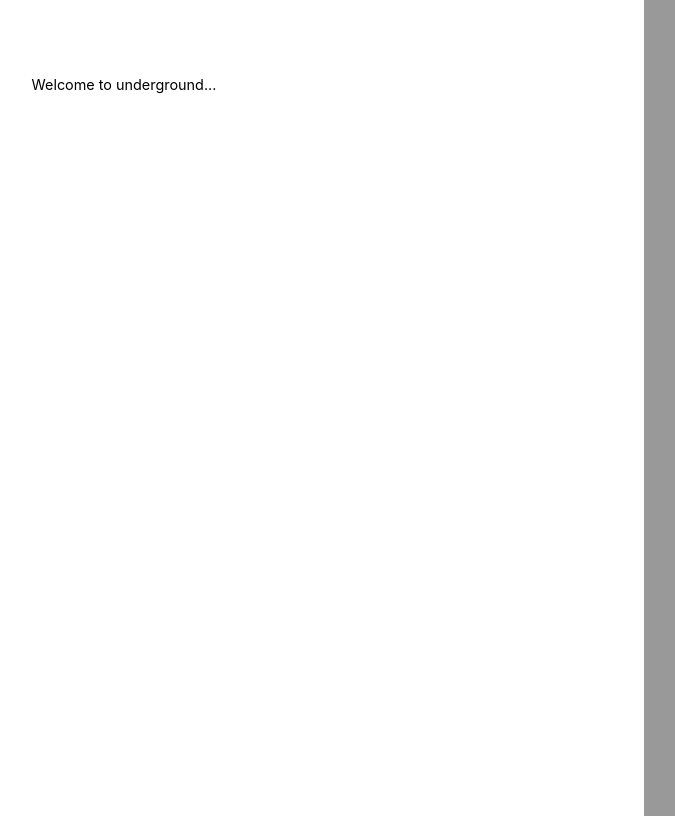
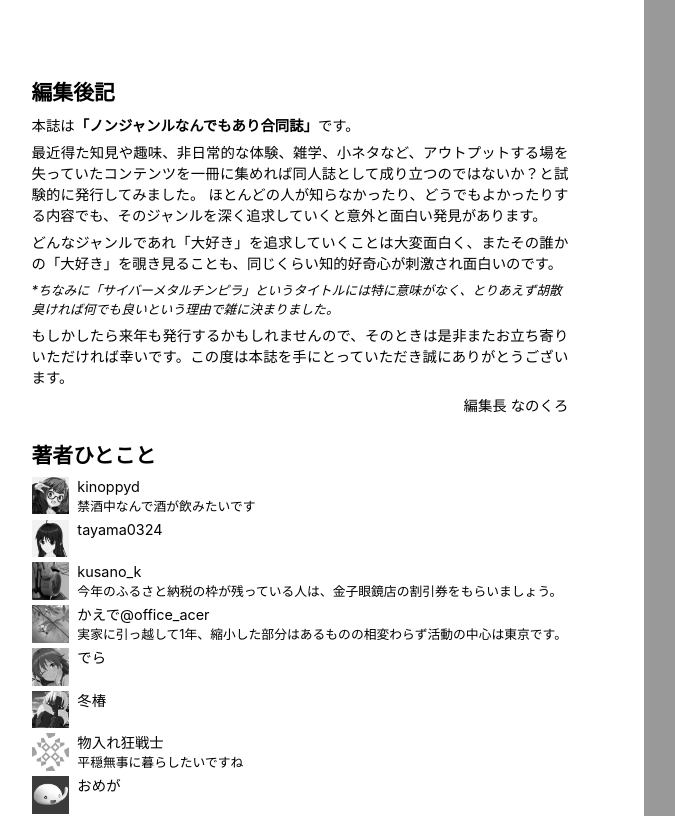
Before and after one commit to tayama0324/cybermetal, a Next.js app: page /atogaki in a window 1280 px wide. Shown: the top 816 px of the page, without its empty margins (44-719 px from the left). Built offline with nearby package versions, Linux system fonts and the light colour scheme.

Commit message:
add atogaki

```diff
--- /dev/null
+++ b/components/Atogaki.module.scss
@@ -0,0 +1,20 @@
+.main {
+  display: flex;
+  margin-bottom:0.3rem;
+  vertical-align: center;
+}
+.image {
+  width: 10mm;
+  height: 10mm;
+  margin-right: 0.5rem;
+  filter: grayscale(100%);
+}
+.author {
+  margin-bottom: 0;
+  font-size: 0.9rem;
+  line-height: 1.2rem;
+}
+.message {
+  margin-bottom: 0;
+  font-size: 0.8rem;
+}
--- /dev/null
+++ b/components/Atogaki.tsx
@@ -0,0 +1,20 @@
+import * as React from 'react'
+import s from './Atogaki.module.scss'
+
+type Props = {
+  author: string
+  image: string
+  message: string
+}
+
+export const Atogaki: React.FC<Props> = (props) => {
+  return (
+    <div className={s.main}>
+      <img className={s.image} src={props.image} />
+      <div>
+        <p className={s.author}>{props.author}</p>
+        <p className={s.message}>{props.message}</p>
+      </div>
+    </div>
+  )
+}
--- a/pages/atogaki.tsx
+++ b/pages/atogaki.tsx
@@ -1,7 +1,44 @@
+import {Atogaki} from '../components/Atogaki'
+
 export default function Page() {
   return (
     <div>
-      <p>Welcome to underground...</p>
+      <div>
+        <h2>編集後記</h2>
+        <p>
+          本誌は<strong>「ノンジャンルなんでもあり合同誌」</strong>です。
+        </p>
+        <p>
+          最近得た知見や趣味、非日常的な体験、雑学、小ネタなど、アウトプットする場を失っていたコンテンツを一冊に集めれば同人誌として成り立つのではないか？と試験的に発行してみました。
+          ほとんどの人が知らなかったり、どうでもよかったりする内容でも、そのジャンルを深く追求していくと意外と面白い発見があります。
+        </p>
+        <p>
+          どんなジャンルであれ「大好き」を追求していくことは大変面白く、またその誰かの「大好き」を覗き見ることも、同じくらい知的好奇心が刺激され面白いのです。
+        </p>
+        <small>
+          *ちなみに「サイバーメタルチンピラ」というタイトルには特に意味がなく、とりあえず胡散臭ければ何でも良いという理由で雑に決まりました。
+        </small>
+        <p>
+          もしかしたら来年も発行するかもしれませんので、そのときは是非またお立ち寄りいただければ幸いです。この度は本誌を手にとっていただき誠にありがとうございます。
+        </p>
+        <p style={{textAlign: 'right'}}>編集長 なのくろ</p>
+      </div>
+      <div style={{marginTop: '1.5rem'}}>
+        <h2>著者ひとこと</h2>
+        <div>
+          <Atogaki author={'kinoppyd'} image={'/kinoppyd/author.jpeg'} message={'禁酒中なんで酒が飲みたいです'} />
+          <Atogaki author={'tayama0324'} image={'/tayama/author.jpg'} message={''} />
+          <Atogaki author={'kusano_k'} image={'/kusano/author.png'} message={'今年のふるさと納税の枠が残っている人は、金子眼鏡店の割引券をもらいましょう。'} />
+          <Atogaki author={'かえで@office_acer'} image={'/sekiyasu/author.jpeg'} message={'実家に引っ越して1年、縮小した部分はあるものの相変わらず活動の中心は東京です。'} />
+          <Atogaki author={'でら'} image={'/dera/author.jpeg'} message={''} />
+          <Atogaki author={'冬椿'} image={'/fuyutsubaki/author.png'} message={''} />
+          <Atogaki author={'物入れ狂戦士'} image={'/pokeba/author.png'} message={'平穏無事に暮らしたいですね'} />
+          <Atogaki author={'おめが'} image={'/omega/author.png'} message={''} />
+          <Atogaki author={'ながいたん'} image={'/nagaitan/author.jpeg'} message={'コミケ初参戦です。よい記念になりました。'} />
+          <Atogaki author={'daichiro.eth'} image={'/daichiro/author.png'} message={''} />
+          <Atogaki author={'なのくろ'} image={'/nanocloudx/author.jpeg'} message={'最後までお読みいただきありがとうございました！来年は良い年になりますように！！！'} />
+        </div>
+      </div>
     </div>
   )
 }
--- a/pages/nanocloudx/5.tsx
+++ b/pages/nanocloudx/5.tsx
@@ -17,10 +17,10 @@ export default function Page() {
         さて、住み慣れた秋葉原を離れるにあたり、どこに住むべきかは悩ましい問題であった。
       </p>
       <p>
-        僕が秋葉原以上に好きな街は「東京都千代田区丸の内」である。
-        復刻した東京駅の駅舎、財閥が長年掛けて整備してきた景観、おしゃれな店舗群、そして皇居。
+        僕が秋葉原と同じく好きな街は「東京都千代田区丸の内」である。
+        復刻した東京駅の丸の内駅舎、財閥が長年掛けて整備してきた景観、おしゃれで洗練された店舗群、そして皇居。
         もし住めるのなら丸の内が良いなーと前前前世から思っていたのだが、まあ当然無理である。
-        そもそも丸の内には住居が存在しない。というより仮に存在したとしても億万長者でないと住めない。
+        そもそも丸の内には住居が存在しない。というより仮に存在したとしても億万長者でないと住めない。異世界転生するしかない。
       </p>
       <p>
         次に好きな街は「東京都大田区羽田空港」である。
--- a/pages/nanocloudx/6.tsx
+++ b/pages/nanocloudx/6.tsx
@@ -23,7 +23,7 @@ export default function Page() {
         有明ガーデンは有明に誕生した約200店舗規模の大型ショッピングモールである。
         スーパーはもちろん、大型書店、スポーツ用品店、マッサージ店、アパレル店など多数。飲食店街とフードコートは選択肢が豊富。
         関東最大の無印良品や天然温泉が楽しめる泉天空の湯、8000人収容可能な東京ガーデンシアター、ライオンキング公演中の劇団四季劇場も併設。
-        コミケ参加者は国際展示場駅を出て右に曲がると思うが、左に曲がって徒歩２〜３分の場所に有明ガーデンがあるので是非帰りにでも行ってみて欲しい。
+        コミケ参加者は国際展示場駅を出て右に曲がると思うが、左に曲がって徒歩２〜３分の場所に有明ガーデンがあるので是非帰りに立ち寄ってみて欲しい。
       </p>
       <p>
         これから先の開発計画も期待度が高い。
--- a/pages/nanocloudx/7.tsx
+++ b/pages/nanocloudx/7.tsx
@@ -26,7 +26,7 @@ export default function Page() {
         この同人誌は「サイバーメタルチンピラ」である。ここまでフラグを立てまくったので、そろそろボッコボコに折らなければいけない。当然ハッピーエンドなわけがないだろう。
       </p>
       <p>
-        悲しいことに全部現実なのだが、一瞬で観るも無惨にあっけなく崩壊した。離婚である。
+        悲しいことに全部現実なのだが、わずか数年で無惨にあっけなく崩壊した。離婚である。
       </p>
       <small>
         *本誌で離婚について書くのは主題と逸れるので省略する。僕にとって離婚を決断するだけの許容できない理由があった。妊活前だったのは不幸中の幸いだろう。人生めちゃくちゃだしつらすぎる。
```
Also changed, not shown: public/dera/author.jpeg (added), public/nanocloudx/farewell-akihabara.webp (deleted).
